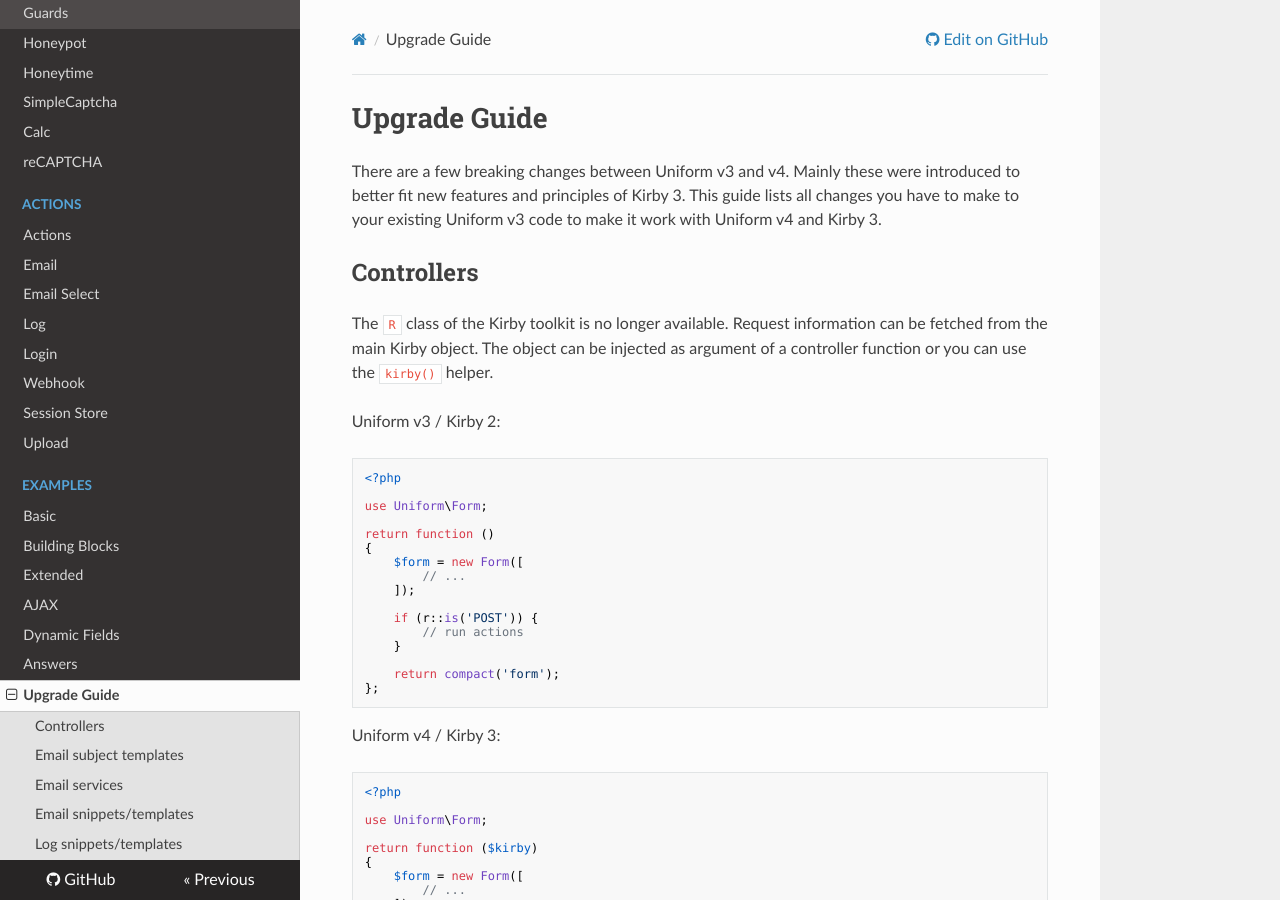
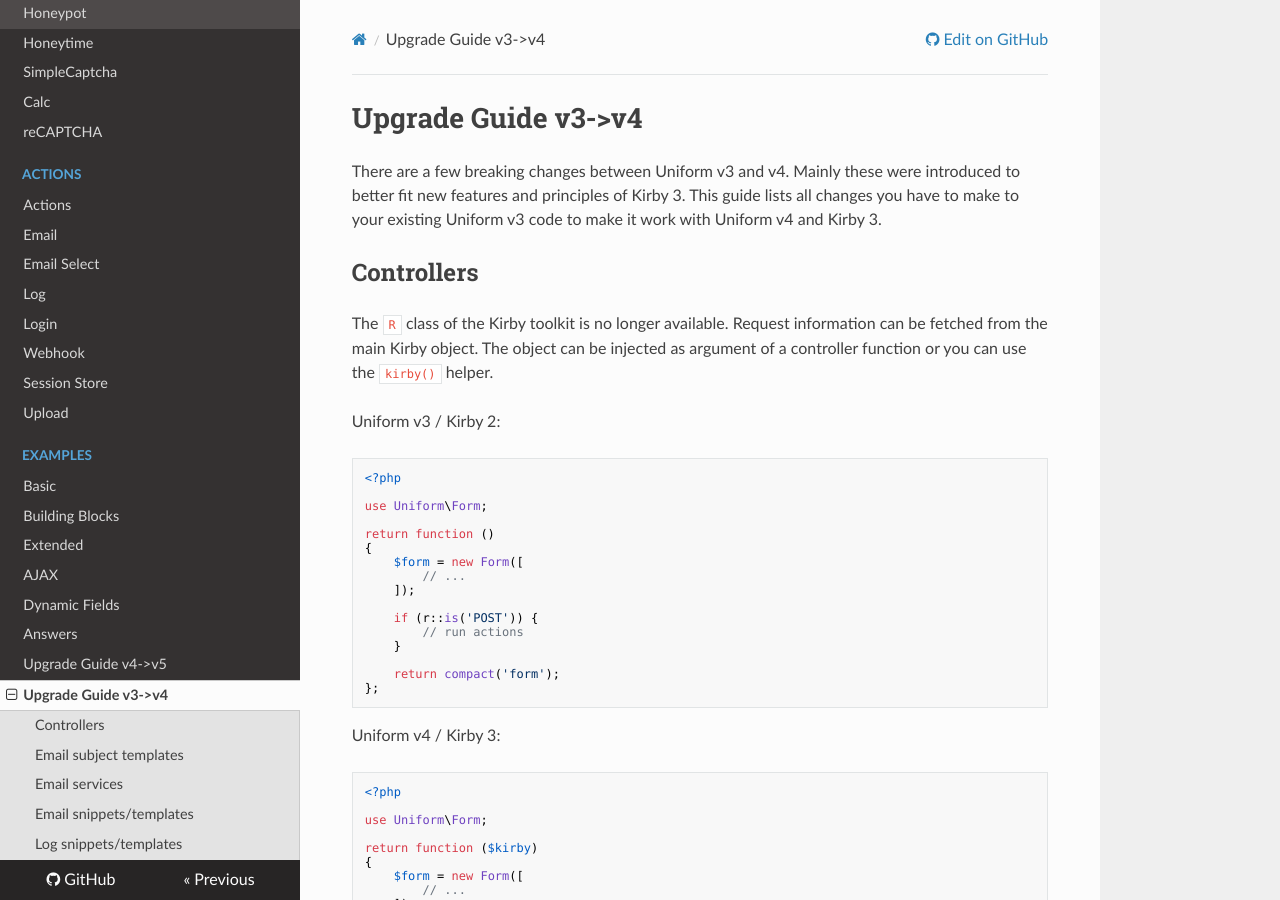
Before and after one commit to mzur/kirby-uniform, an MkDocs documentation site: the page built from docs/upgrade-guide-v3-v4.md, in a window 1280 px wide and 900 px high. Built offline with MkDocs 1.6.1, drawn with Linux system fonts in a browser that asks for light colours; nearby versions of some CDN libraries.

Commit message:
Add v4->v5 upgrade guide to the docs

```diff
--- a/docs/upgrade-guide.md
+++ b/docs/upgrade-guide-v3-v4.md
@@ -1,4 +1,4 @@
-# Upgrade Guide
+# Upgrade Guide v3->v4
 
 There are a few breaking changes between Uniform v3 and v4. Mainly these were introduced to better fit new features and principles of Kirby 3. This guide lists all changes you have to make to your existing Uniform v3 code to make it work with Uniform v4 and Kirby 3.
 
--- a/mkdocs.yml
+++ b/mkdocs.yml
@@ -31,7 +31,8 @@ nav:
         - AJAX: examples/ajax.md
         - Dynamic Fields: examples/dynamic.md
     - Answers: answers.md
-    - 'Upgrade Guide': upgrade-guide.md
+    - 'Upgrade Guide v4->v5': upgrade-guide-v4-v5.md
+    - 'Upgrade Guide v3->v4': upgrade-guide-v3-v4.md
 theme: readthedocs
 markdown_extensions:
     - toc:
```
Also changed, not shown: docs/upgrade-guide-v4-v5.md (added, +9 -0 lines).
